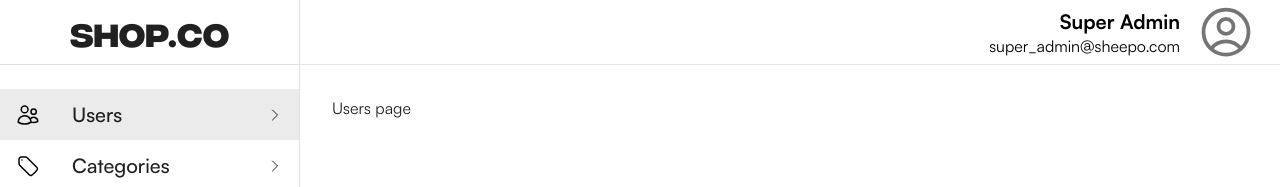
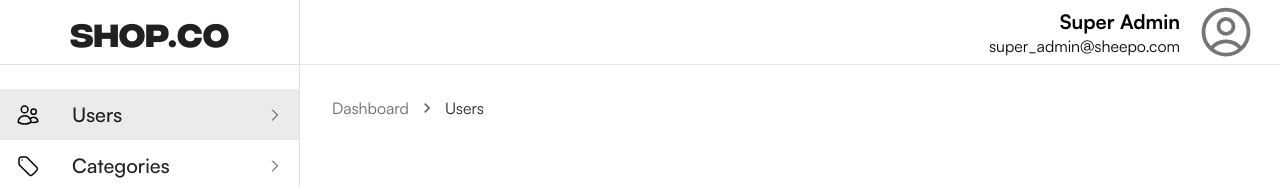
Before and after one commit to vincentvu20/sheepo, a React (Vite) app: page /cms/login in a window 1280 px wide. Both pictures are taken after a click on the button "LOGIN". Shown: the top 187 px of the page. Built offline with nearby package versions, Linux system fonts and the light colour scheme.

Commit message:
feat: integrate Breadcrumbs component

```diff
--- a/src/App.tsx
+++ b/src/App.tsx
@@ -1,5 +1,6 @@
 import { Toaster } from 'react-hot-toast';
 import { Provider } from 'react-redux';
+import { RouterProvider } from 'react-router-dom';
 import './styles/app.css';
 import '@fontsource/roboto/300.css';
 import '@fontsource/roboto/400.css';
@@ -17,7 +18,7 @@ function App() {
     <Provider store={store}>
       <PersistGate loading={<></>} persistor={persistor}>
         <ThemeProvider theme={theme}>
-          <Routers />
+          <RouterProvider router={Routers} />
           <ModalPortal />
           <Toaster />
         </ThemeProvider>
--- /dev/null
+++ b/src/components/Breadcrumbs/index.tsx
@@ -0,0 +1,40 @@
+import { useMatches } from 'react-router-dom';
+import NavigateNextIcon from '@mui/icons-material/NavigateNext';
+import {
+  Breadcrumbs as BreadcrumbsMUI,
+  Link,
+  Stack,
+  Typography,
+} from '@mui/material';
+
+export const Breadcrumbs = () => {
+  const matches = useMatches() as any[];
+  const crumbs = matches
+    .filter(match => Boolean(match.handle?.crumb))
+    .map(match => match.handle.crumb(match.data));
+
+  const breadcrumbs = (crumbs || []).map((crumb, idx) => {
+    if (idx === crumbs.length - 1) {
+      return (
+        <Typography key="3" color="text.primary">
+          {crumb?.name}
+        </Typography>
+      );
+    }
+    return (
+      <Link underline="hover" key="1" color="inherit" href={crumb?.href}>
+        {crumb?.name}
+      </Link>
+    );
+  });
+
+  return (
+    <Stack spacing={2}>
+      <BreadcrumbsMUI
+        separator={<NavigateNextIcon fontSize="small" />}
+        aria-label="breadcrumb">
+        {breadcrumbs}
+      </BreadcrumbsMUI>
+    </Stack>
+  );
+};
--- a/src/components/index.ts
+++ b/src/components/index.ts
@@ -9,3 +9,4 @@ export * from './Checkbox';
 export * from './Input';
 export * from './Collapse';
 export * from './Select';
+export * from './Breadcrumbs';
--- /dev/null
+++ b/src/layouts/cms/RedirectLayout.tsx
@@ -0,0 +1,13 @@
+import { Navigate } from 'react-router-dom';
+import { ROUTES_CMS } from '@/common';
+import { useAppSelector } from '@/hooks/common-hook';
+
+export const RedirectLayout = () => {
+  const { accessTokenCms } = useAppSelector(state => state.auth);
+  return (
+    <Navigate
+      to={!accessTokenCms ? ROUTES_CMS.LOGIN : ROUTES_CMS.USERS}
+      replace
+    />
+  );
+};
--- a/src/pages/cms/dashboard-pages/bookings-page/index.tsx
+++ b/src/pages/cms/dashboard-pages/bookings-page/index.tsx
@@ -1,9 +1,9 @@
-import { Typography } from '@mui/material';
+import { Breadcrumbs } from '@/components';
 
 export const BookingsPage = () => {
   return (
     <div>
-      <Typography>Bookings Page</Typography>
+      <Breadcrumbs />
     </div>
   );
 };
--- a/src/pages/cms/dashboard-pages/categories-page/index.tsx
+++ b/src/pages/cms/dashboard-pages/categories-page/index.tsx
@@ -1,9 +1,9 @@
-import { Typography } from '@mui/material';
+import { Breadcrumbs } from '@/components';
 
 export const CategoriesPage = () => {
   return (
     <div>
-      <Typography>Categories Page</Typography>
+      <Breadcrumbs />
     </div>
   );
 };
--- a/src/pages/cms/dashboard-pages/products-page/index.tsx
+++ b/src/pages/cms/dashboard-pages/products-page/index.tsx
@@ -1,9 +1,9 @@
-import { Typography } from '@mui/material';
+import { Breadcrumbs } from '@/components';
 
 export const ProductsPage = () => {
   return (
     <div>
-      <Typography>Products Page</Typography>
+      <Breadcrumbs />
     </div>
   );
 };
--- a/src/pages/cms/dashboard-pages/users-page/index.tsx
+++ b/src/pages/cms/dashboard-pages/users-page/index.tsx
@@ -1,9 +1,9 @@
-import { Typography } from '@mui/material';
+import { Breadcrumbs } from '@/components';
 
 export const UsersPage = () => {
   return (
     <div>
-      <Typography>Users page</Typography>
+      <Breadcrumbs />
     </div>
   );
 };
--- a/src/routers/index.tsx
+++ b/src/routers/index.tsx
@@ -1,9 +1,12 @@
-import { BrowserRouter, Navigate, Route, Routes } from 'react-router-dom';
-import { ROUTES_CMS } from '@/common';
+import {
+  createBrowserRouter,
+  createRoutesFromElements,
+  Route,
+} from 'react-router-dom';
 import { NotFound } from '@/components';
-import { useAppSelector } from '@/hooks/common-hook';
 import { AuthLayout as CMSAuthLayout } from '@/layouts/cms/AuthLayout';
 import { MainLayout as CMSMainLayout } from '@/layouts/cms/MainLayout';
+import { RedirectLayout } from '@/layouts/cms/RedirectLayout';
 import { MainLayout } from '@/layouts/customer/MainLayout';
 import {
   BookingsPage,
@@ -14,33 +17,78 @@ import {
 } from '@/pages/cms';
 import { HomePage as HomePageWeb } from '@/pages/customer';
 
-export const Routers = () => {
-  const { accessTokenCms } = useAppSelector(state => state.auth);
-
-  return (
-    <BrowserRouter>
-      <Routes>
+export const Routers = createBrowserRouter(
+  createRoutesFromElements(
+    <Route>
       {/** ROUTERS FOR WEB-CUSTOMER */}
       <Route path="/" element={<MainLayout />}>
-          <Route index element={<HomePageWeb />} />
+        <Route
+          index
+          element={<HomePageWeb />}
+          handle={{
+            crumb: () => {
+              return {
+                href: '/',
+                name: 'Home',
+              };
+            },
+          }}
+        />
       </Route>
 
       {/** ROUTERS FOR CMS */}
       <Route path="cms">
+        <Route index element={<RedirectLayout />} />
         <Route
-            index
-            element={
-              <Navigate
-                to={!accessTokenCms ? ROUTES_CMS.LOGIN : ROUTES_CMS.USERS}
-                replace
+          element={<CMSMainLayout />}
+          handle={{
+            crumb: () => {
+              return {
+                href: '/cms',
+                name: 'Dashboard',
+              };
+            },
+          }}>
+          <Route
+            path="users"
+            element={<UsersPage />}
+            handle={{
+              crumb: () => ({
+                href: 'users',
+                name: 'Users',
+              }),
+            }}
           />
-            }
+          <Route
+            path="products"
+            element={<ProductsPage />}
+            handle={{
+              crumb: () => ({
+                href: 'products',
+                name: 'Products',
+              }),
+            }}
           />
-          <Route element={<CMSMainLayout />}>
-            <Route path="users" element={<UsersPage />} />
-            <Route path="products" element={<ProductsPage />} />
-            <Route path="bookings" element={<BookingsPage />} />
-            <Route path="categories" element={<CategoriesPage />} />
+          <Route
+            path="bookings"
+            element={<BookingsPage />}
+            handle={{
+              crumb: () => ({
+                href: 'bookings',
+                name: 'Bookings',
+              }),
+            }}
+          />
+          <Route
+            path="categories"
+            element={<CategoriesPage />}
+            handle={{
+              crumb: () => ({
+                href: 'categories',
+                name: 'Categories',
+              }),
+            }}
+          />
         </Route>
         <Route element={<CMSAuthLayout />}>
           <Route path="login" element={<LoginPage />} />
@@ -49,7 +97,6 @@ export const Routers = () => {
 
       {/** NOT FOUND ROUTER */}
       <Route path="*" element={<NotFound />} />
-      </Routes>
-    </BrowserRouter>
+    </Route>,
+  ),
 );
-};
```
Lines whose indentation alone changed are shown as unchanged.
